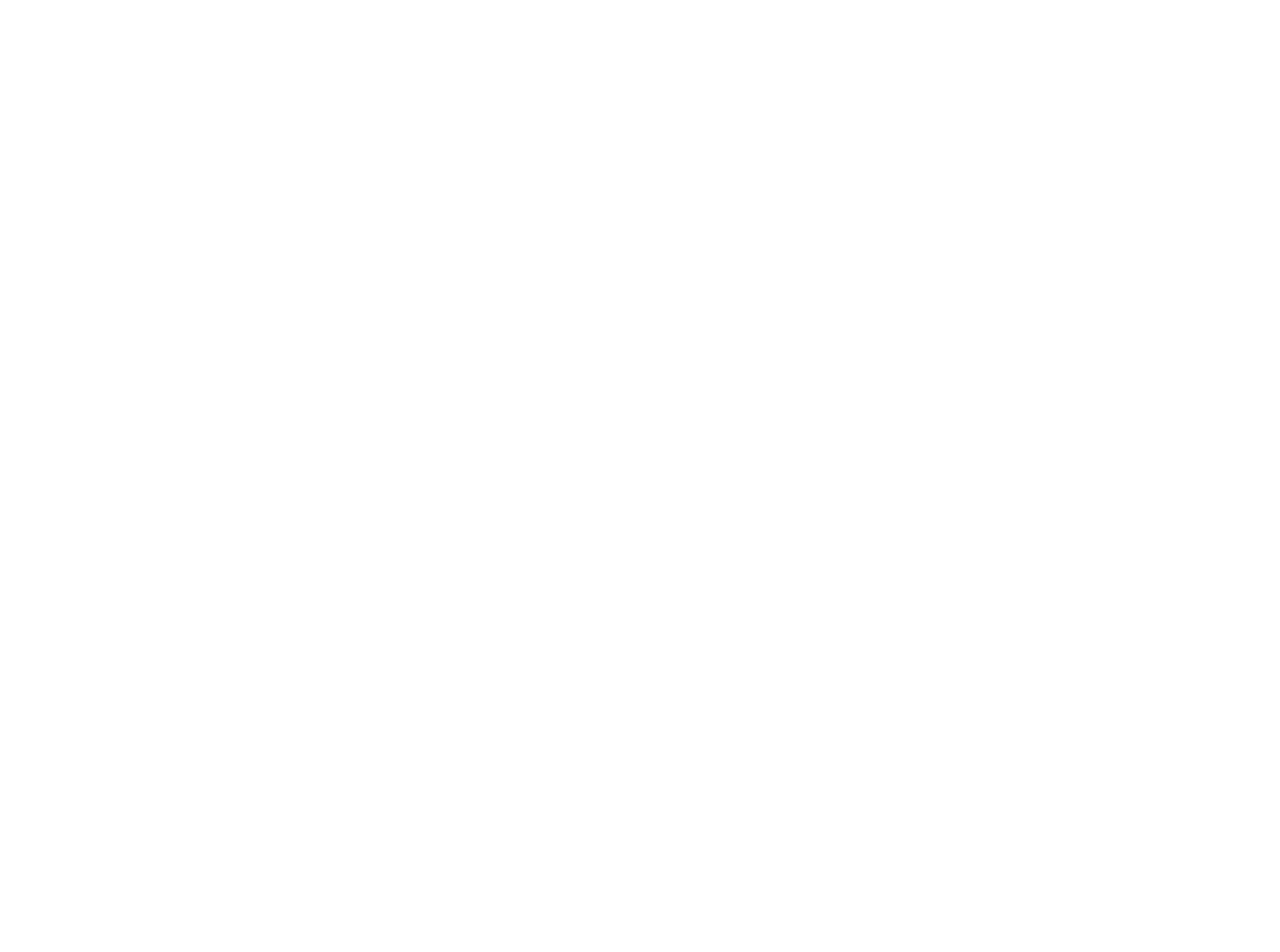
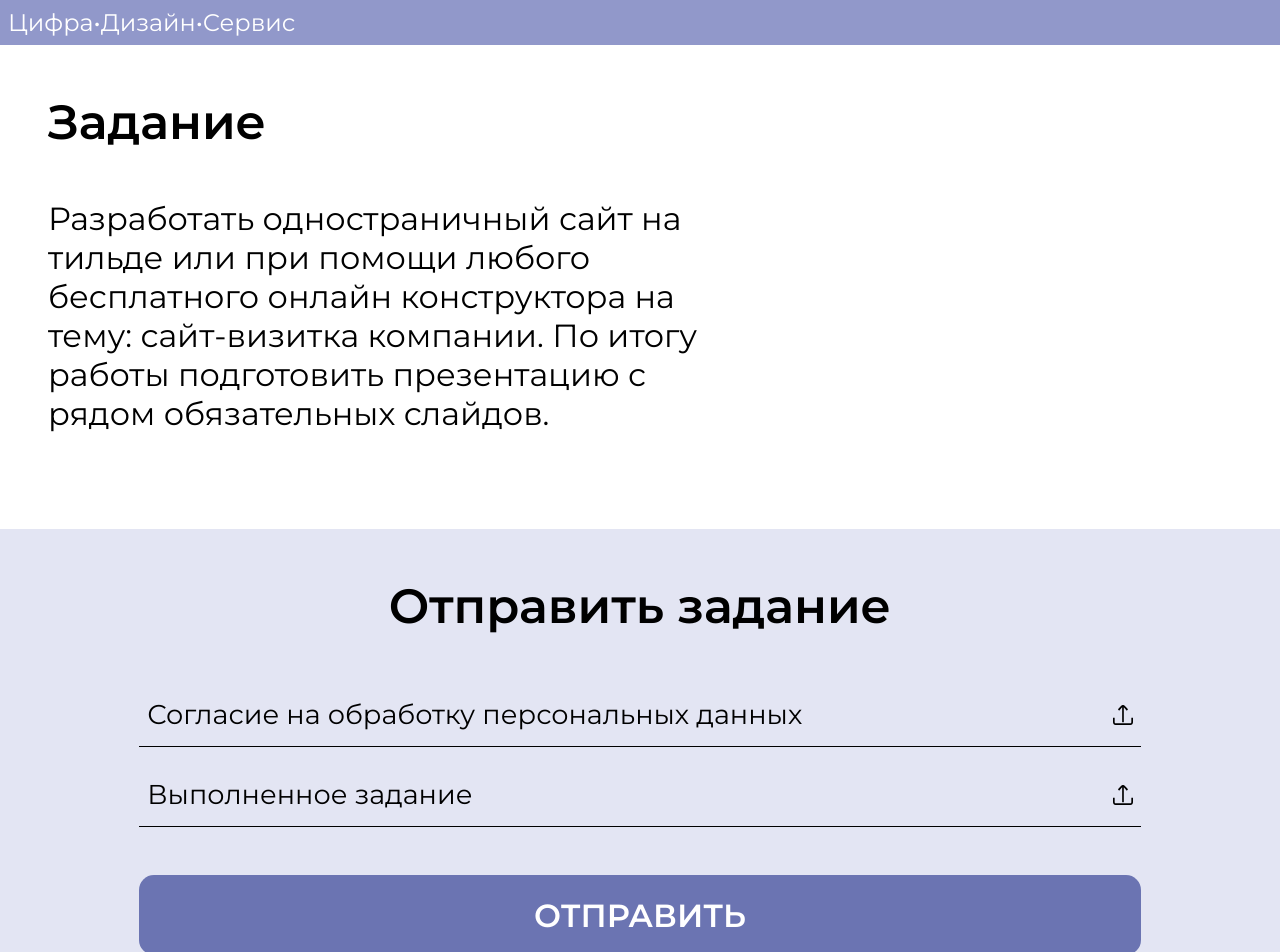
Before and after one commit to HScokies/Art-Digital-Service, a React (Vite) app in the folder Frontend/: page /profile in a window 1280 px wide. Before the commit this address had no page. Shown: the top 952 px of the page. Before the commit the page ends 800 px from the top, so only its background shows below. Built offline with nearby package versions, Linux system fonts and the light colour scheme.

Commit message:
File input

```diff
--- a/Frontend/src/App.tsx
+++ b/Frontend/src/App.tsx
@@ -1,4 +1,4 @@
-import { AccessPage, ForgotPasswordPage, LoginPage, PasswordResetPage, PersonalDataPage, RegisterPage } from "./pages"
+import { AccessPage, ForgotPasswordPage, LoginPage, PasswordResetPage, PersonalDataPage, ProfilePage, RegisterPage } from "./pages"
 import { BrowserRouter, Routes, Route } from "react-router-dom";
 
 
@@ -14,6 +14,7 @@ function App() {
         <Route path="forgot/:Email?" element={<ForgotPasswordPage/>}/>
 
         <Route path="form" element={<PersonalDataPage/>}/>
+        <Route path="profile" element={<ProfilePage/>}/>
       </Routes>
     </BrowserRouter>
   )
--- a/Frontend/src/assets/styles/variables.scss
+++ b/Frontend/src/assets/styles/variables.scss
@@ -2,3 +2,4 @@
 $Glaucous: #6B74B2;
 $Lavender: #E3E5F3;
 $Anti-Flash-White: #EEF0FB;
+$Danger: #DE3341;
--- /dev/null
+++ b/Frontend/src/components/fileInput/index.tsx
@@ -0,0 +1,37 @@
+import { useState } from 'react'
+import './style.scss'
+import Icons from 'images/icons.svg'
+
+interface props {
+    name: string,
+    label: string,
+    accept?: string[]
+    required?: true | undefined
+}
+const FileInput = ({ name, label, required, accept }: props) => {
+    const [filename, setFileName] = useState<undefined | string>()
+    const handleChange = (e: React.ChangeEvent<HTMLInputElement>) => {
+        const fileName = e.target.value.split(/(\\|\/)/g).pop();
+        if (fileName)
+            setFileName(fileName)
+    }
+    const openFileDialog = () => {
+        document.getElementById(name)?.click()
+    }
+    return (
+        <div className="fileinput">
+            <div className={`fileinput_wrapper`} onClick={() => openFileDialog()}>
+                <input className='fileinput_wrapper-field' type='file' name={name} id={name} required={required} accept={accept?.join(', ')} onChange={(e) => handleChange(e)} />
+                <div className='fileinput_wrapper_text'>
+                    <label className={`fileinput_wrapper_text-label ${filename? 'active' : ''}`} htmlFor={name}>{label}</label>
+                    <span className='fileinput_wrapper_text-file'>{filename}</span>
+                </div>
+                <svg className='fileinput_wrapper-icon'>
+                    <use xlinkHref={Icons + "#upload"} />
+                </svg>
+            </div>
+        </div>
+    );
+}
+
+export default FileInput
--- /dev/null
+++ b/Frontend/src/components/fileInput/style.scss
@@ -0,0 +1,64 @@
+.fileinput {
+    cursor: pointer;
+    height: 4em;
+
+    &_wrapper {
+        height: 4em;
+        display: flex;
+        flex-flow: row nowrap;
+        justify-content: space-between;
+        align-items: center;
+        border-bottom: 1px solid black;
+        padding-inline: .5em;
+        gap: 1em;
+        &-field {
+            display: none;
+        }
+
+        &_text {
+            display: flex;
+            flex-flow: column nowrap;
+            user-select: none;
+            width: 80%;
+            &-label {
+                font-size: 1.7em;
+                color: #000;
+                width: 100%;
+                overflow: hidden;
+                text-overflow: ellipsis;
+                white-space: nowrap;
+                height: 1.2em;
+                &.active{
+                    font-weight: 600;
+                    font-size: 1em;
+                }
+            }
+            &-file{
+                overflow: hidden;
+                text-overflow: ellipsis;
+                font-size: 1.7em;
+                white-space: nowrap;
+            }
+            @media (max-width: 799px) {
+                &-label{
+                    overflow-x: auto;
+                    text-overflow: unset;
+                    font-size: 1.2em;
+                    -ms-overflow-style: none;
+                    scrollbar-width: none;
+                    &::-webkit-scrollbar{
+                        display: none;
+                    }
+                }
+                &-file{
+                    font-size: 1.2em;
+                }
+            }
+        }
+
+        &-icon {
+            aspect-ratio: 1;
+            height: 1.25em
+        }
+    }
+}
--- a/Frontend/src/components/formMessage/style.scss
+++ b/Frontend/src/components/formMessage/style.scss
@@ -26,8 +26,8 @@
         position: relative;
     }
     &.error{
-        color: #DE3341;
-        fill: #DE3341;
+        color: $Danger;
+        fill: $Danger;
     }
 
     @media (max-width: 799px) {
--- a/Frontend/src/components/index.ts
+++ b/Frontend/src/components/index.ts
@@ -3,11 +3,13 @@ import Button from "./button";
 import FormMessage from "./formMessage";
 import Combobox from "./combobox";
 import Checkbox from "./checkbox";
+import FileInput from "./fileInput";
 
 export {
     Input,
     Button,
     FormMessage,
     Combobox,
-    Checkbox
+    Checkbox,
+    FileInput
 }
--- a/Frontend/src/components/input/index.tsx
+++ b/Frontend/src/components/input/index.tsx
@@ -4,9 +4,9 @@ import Icons from 'images/icons.svg'
 
 interface props {
     label: string,
-    type: string,
+    type: 'email' | 'number' | 'password' | 'tel' | 'text' | 'url',
     name: string,
-    required: true | undefined,
+    required?: true | undefined,
     validator?: (value: string) => string,
     onChange?: (e: React.ChangeEvent<HTMLInputElement>) => void,
     onKeyUp?: (e: React.KeyboardEvent<HTMLInputElement>) => void,
--- a/Frontend/src/pages/index.ts
+++ b/Frontend/src/pages/index.ts
@@ -4,6 +4,7 @@ import RegisterPage from "./register";
 import ForgotPasswordPage from "./forgotPassword";
 import PasswordResetPage from "./reset";
 import PersonalDataPage from "./personalData";
+import ProfilePage from "./profile";
 
 
 export{
@@ -12,5 +13,6 @@ export{
     RegisterPage,
     ForgotPasswordPage,
     PasswordResetPage,
-    PersonalDataPage
+    PersonalDataPage,
+    ProfilePage
 }
--- a/Frontend/src/pages/personalData/index.tsx
+++ b/Frontend/src/pages/personalData/index.tsx
@@ -125,9 +125,9 @@ const PersonalDataPage = () => {
                             <Input onChange={validateFields} label='Полное имя родителя' type='text' name='parentName' required={true} />
                     }
                     <Input defaultValue={"+7 "} onChange={phoneChange} maxlength={13} label='Телефон' type='tel' name='phone' required={true} validator={Validator.validatePhoneNumber} />
-                    <Input onChange={validateFields} label='Фамилия участника' type='text' name='lastName' required={true} />
-                    <Input onChange={validateFields} label='Имя участника' type='text' name='firstName' required={true} />
-                    <Input onChange={validateFields} label='Отчество участника' type='text' name='middleName' required={true} />
+                    <Input onChange={validateFields} label='Фамилия участника' type='text' name='lastName' required={true} maxlength={40} />
+                    <Input onChange={validateFields} label='Имя участника' type='text' name='firstName' required={true} maxlength={40} />
+                    <Input onChange={validateFields} label='Отчество участника' type='text' name='middleName' required={true} maxlength={40} />
                     <Input onChange={validateFields} datalist="Cities" label='Город участника' type='text' name='city' required={true} />
                     <datalist id='Cities'>
                         {
--- /dev/null
+++ b/Frontend/src/pages/profile/index.tsx
@@ -0,0 +1,66 @@
+import './style.scss'
+import Icons from 'images/icons.svg'
+import { useState } from 'react'
+import { Button, FileInput } from 'src/components'
+
+const ProfilePage = () => {
+    const dbdata = {
+        user: "Иванов Иван",
+        email: "example@email.com",
+        task: `Разработать одностраничный сайт на тильде или
+        при помощи любого бесплатного онлайн конструктора
+        на тему: сайт-визитка компании.
+        По итогу работы подготовить презентацию
+        с рядом обязательных слайдов.`,
+        sendedFiles: false,
+        statustext: `Ваша заявки принята и находится на рассмотрении.
+        Ожидайте результатов!`
+    }
+    const [menuActive, setMenuActive] = useState(false)
+    const handleLogout = () => {
+        console.debug("logout")
+    }
+    const toggleMenu = (e: React.MouseEvent<HTMLDivElement, MouseEvent>) => {
+        const element = e.target as Element
+        if (!element.classList.contains("profilepage_header-user_icon")) {
+            setMenuActive(false)
+        }
+    }
+
+    return (
+        <div className='profilepage' onClick={(e) => toggleMenu(e)}>
+            <header className='profilepage_header'>
+                <h1 className='profilepage_header-logo'>Цифра&bull;Дизайн&bull;Сервис</h1>
+            </header>
+            <section className='profilepage_task'>
+                <h2 className='profilepage_task-title'>
+                    Задание
+                </h2>
+                <p className='profilepage_task-descr'>
+                    {dbdata.task}
+                </p>
+            </section>
+            <section className='profilepage_status'>
+                {
+                    dbdata.sendedFiles ?
+                        <>
+                            <h2 className='profilepage_status-title_wait'>Результаты</h2>
+                        </>
+                        :
+                        <>
+                            <h2 className='profilepage_status-title'>Отправить задание</h2>
+                            <form className='profilepage_status-form' id='task-form'>
+                                <FileInput label='Согласие на обработку персональных данных' name='consent' accept={['.pdf']} />
+                                <FileInput label='Выполненное задание' name='solution' accept={['.pdf']} />
+                                <Button isActive={true}>
+                                    Отправить
+                                </Button>
+                            </form>
+                        </>
+
+                }
+            </section>
+        </div>
+    )
+}
+export default ProfilePage
--- /dev/null
+++ b/Frontend/src/pages/profile/style.scss
@@ -0,0 +1,107 @@
+@import 'styles/variables.scss';
+
+@mixin section{
+    padding: 3em 3em 6em;
+    @media (max-width: 799px){
+        padding: 2em 1em 6em;
+    }
+}
+@mixin section-title{
+    font-size: 3em;
+    font-weight: 600;
+    margin-bottom: 1em;
+    @media (max-width: 799px){
+        font-size: 1.5em;
+    }
+}
+
+.nav-element {
+    padding: 1em;
+    background-color: white;
+    outline: 1px solid white;
+    border-radius: 5px;
+    cursor: pointer;
+}
+
+.profilepage {
+    min-height: 100vh;
+    overflow: hidden;
+
+    &_header {
+        width: 100%;
+        display: flex;
+        flex-flow: row nowrap;
+        justify-content: space-between;
+        align-items: center;
+        background-color: #9198CA;
+        padding: .5em;
+
+        &-logo {
+            color: white;
+            font-size: 1.5em;
+            user-select: none;
+            cursor: pointer;
+
+            @media (max-width: 799px) {
+                font-size: 1.5em;
+            }
+        }
+    }
+
+    &_task {
+        @include section();
+        background-color: white;
+        &-title {
+            @include section-title();
+        }
+
+        &-descr {
+            font-size: 2em;
+            width: 60%;
+            max-width: 50em;
+            @media (max-width: 799px){
+                width: 100%;
+                font-size: 1.3em;
+            }
+        }
+    }
+
+    &_status {
+        @include section();
+        background-color: $Lavender;
+
+        &-title {
+            @include section-title();
+            text-align: center;
+        }
+        &-form{
+            display: flex;
+            flex-flow: column nowrap;
+            justify-content: center;
+            align-items: center;
+            gap: 1em;
+            // background-color: $Anti-Flash-White;
+            min-width: 40em;
+            max-width: 70em;
+            margin-inline: auto;
+            padding-inline: 5%;
+            & .fileinput{
+                width: 100%;
+            }
+            & .button{
+                margin-top: 1em;
+                height: 2.5em;
+                width: 100%;
+            }
+        }
+        @media (max-width: 799px) {
+           padding-inline: 0;
+           &-form{
+            min-width: unset;
+            max-width: unset;
+            width: 100%;
+            padding-inline: .5em;
+           }
+        }
+    }
+}
```
Also changed, not shown: Frontend/src/assets/images/icons.svg.
